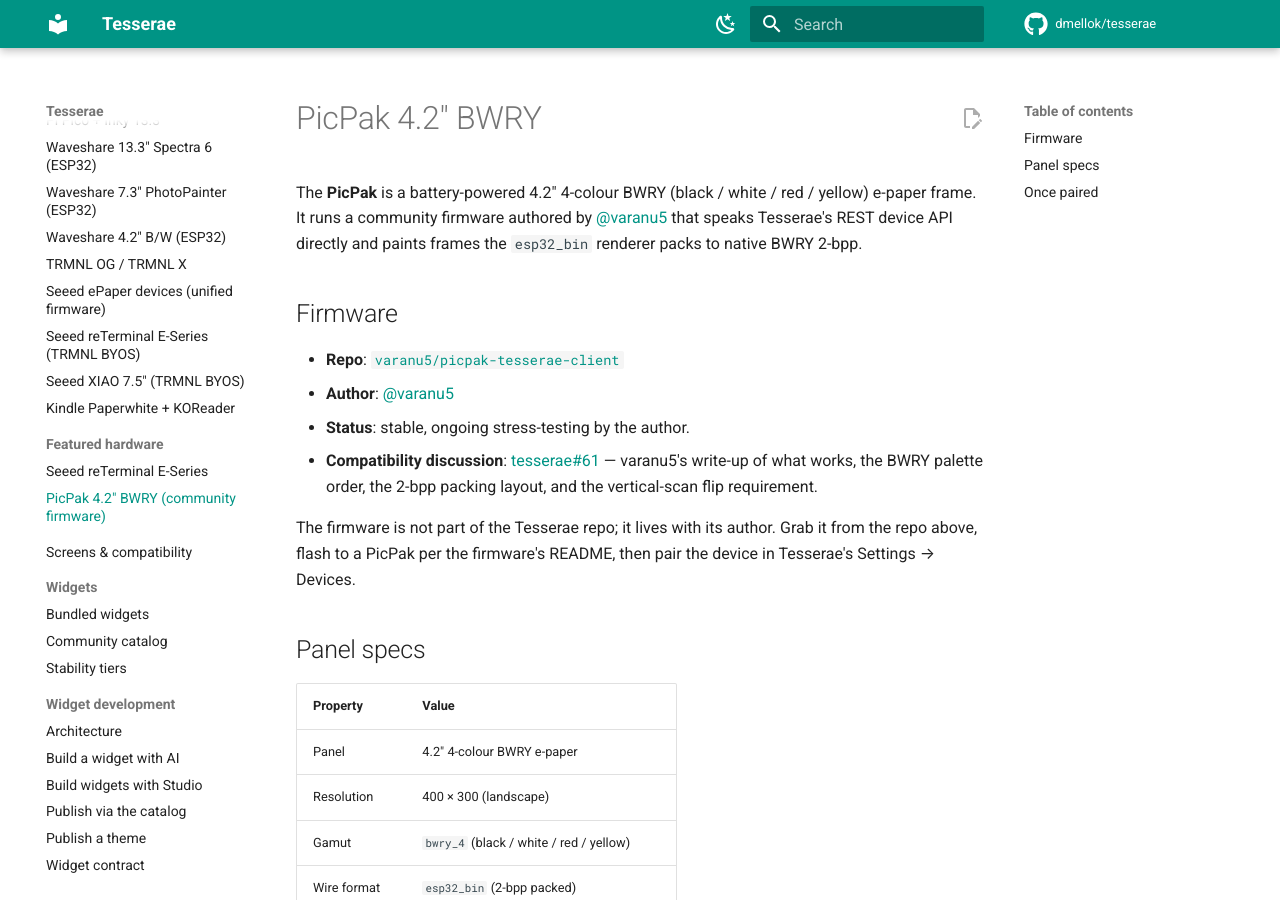
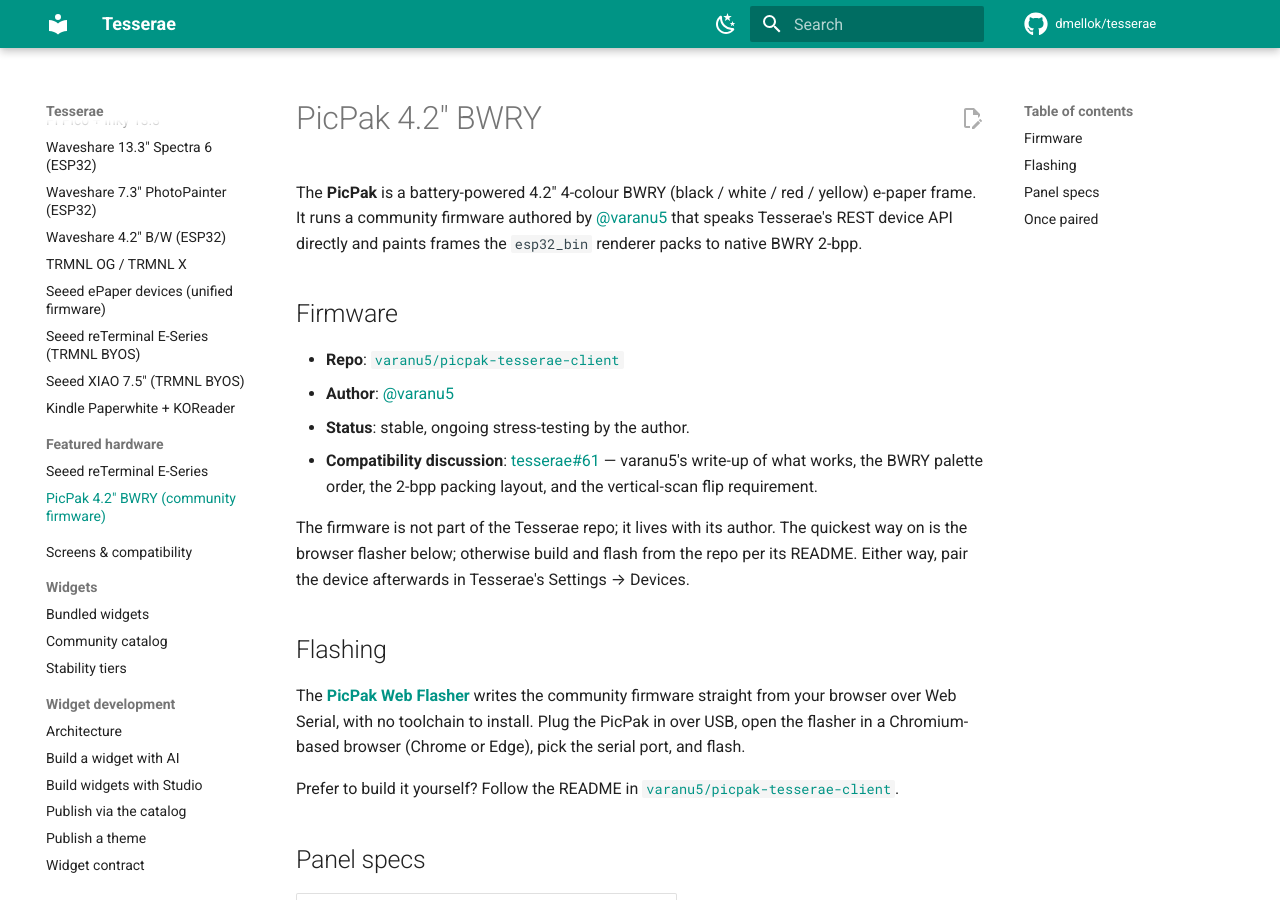
Before and after one commit to dmellok/tesserae, an MkDocs documentation site: the page built from docs/hardware/picpak.md, in a window 1280 px wide and 900 px high. Built offline with MkDocs 1.6.1 and Material for MkDocs 9.7.7, drawn with Linux system fonts in a browser that asks for light colours; comment, search, counter and statistics services are not loaded.

Commit message:
docs: link the PicPak web flasher on the PicPak hardware page

```diff
--- a/docs/hardware/picpak.md
+++ b/docs/hardware/picpak.md
@@ -17,9 +17,19 @@
   2-bpp packing layout, and the vertical-scan flip requirement.
 
 The firmware is not part of the Tesserae repo; it lives with its
-author. Grab it from the repo above, flash to a PicPak per the
-firmware's README, then pair the device in Tesserae's Settings →
-Devices.
+author. The quickest way on is the browser flasher below; otherwise
+build and flash from the repo per its README. Either way, pair the
+device afterwards in Tesserae's Settings → Devices.
+
+## Flashing
+
+The **[PicPak Web Flasher](https://picpaktesserae.pages.dev)** writes the
+community firmware straight from your browser over Web Serial, with no
+toolchain to install. Plug the PicPak in over USB, open the flasher in a
+Chromium-based browser (Chrome or Edge), pick the serial port, and flash.
+
+Prefer to build it yourself? Follow the README in
+[`varanu5/picpak-tesserae-client`](https://github.com/varanu5/picpak-tesserae-client).
 
 ## Panel specs
 
--- a/pyproject.toml
+++ b/pyproject.toml
@@ -4,7 +4,7 @@
 
 [project]
 name = "tesserae"
-version = "0.159.0"
+version = "0.160.0"
 description = "E-ink dashboard companion. Compose tile-based dashboards, render headless, push frames over MQTT."
 requires-python = ">=3.11"
 license = { text = "AGPL-3.0-or-later" }
```
